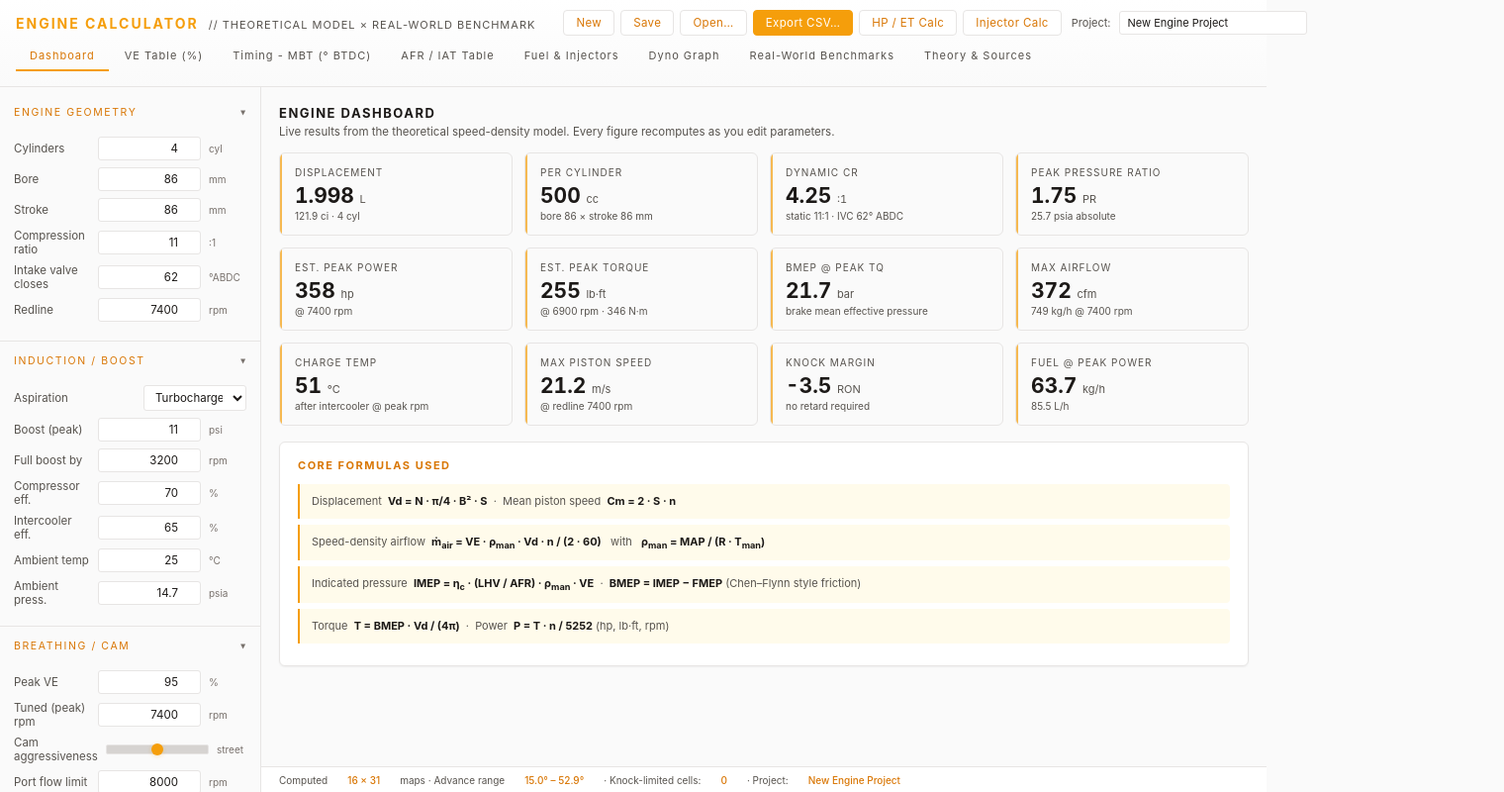
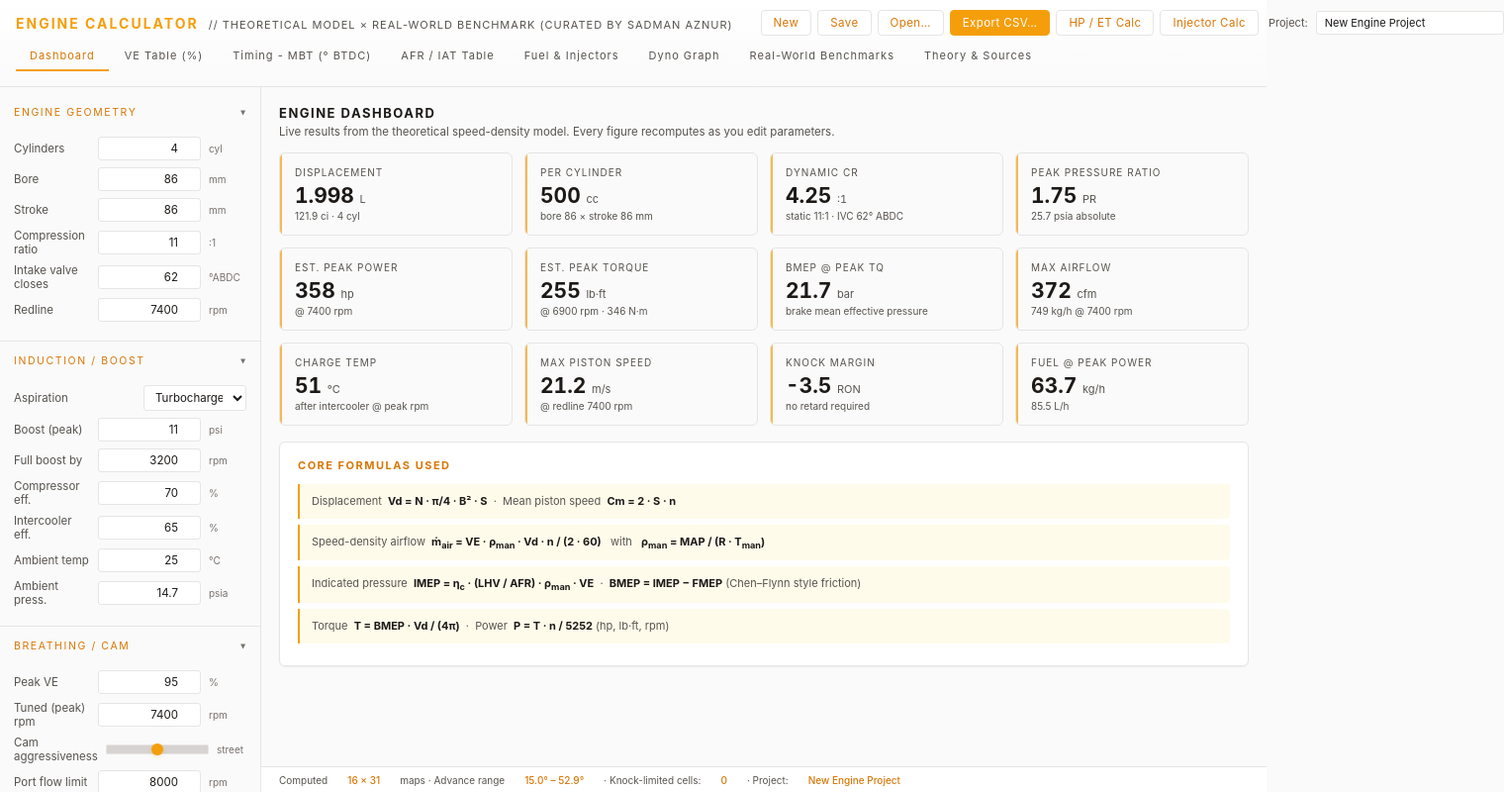
Before and after one commit to aznur1111-web/engine-calculator, a plain HTML site: page index.html in a window 1280 px wide. Shown: the whole page at 99% size, 1520 px wide, since content can reach past the window. Drawn offline with Linux system fonts and the light colour scheme.

Commit message:
Update index.html

```diff
--- a/index.html
+++ b/index.html
@@ -41,6 +41,7 @@ button.warn:hover{border-color:var(--orange);background:rgba(251,146,60,.08)}
 .tab.on{color:var(--cyan);border-bottom-color:var(--cyan)}
 
 /* ── layout ─────────────────────────── */
+
 #wrap{display:flex;height:calc(100vh - 88px)}
 aside{width:264px;flex:0 0 264px;border-right:1px solid var(--border);background:var(--bg2);overflow-y:auto;padding:10px 0 40px}
 main{flex:1;overflow:auto;padding:14px 18px 60px;background:radial-gradient(1200px 500px at 70% -10%,rgba(0,170,255,.05),transparent 60%),var(--bg)}
@@ -116,11 +117,7 @@ table{border-collapse:collapse;font-family:var(--mono);font-size:11px;font-varia
 .toast{position:fixed;top:100px;right:20px;background:#0e1a17;border:1px solid var(--green);color:var(--green);font-family:var(--mono);font-size:11px;padding:10px 16px;border-radius:5px;opacity:0;transition:opacity .25s;pointer-events:none;z-index:99;box-shadow:0 8px 30px rgba(0,0,0,.5)}
 @media(max-width:980px){aside{display:none}.statusbar{left:0}}
 
-/* =========================================================
-   AZNUR THEME - COLOR + FONT ONLY
-   Layout, spacing, sizing, structure and behavior are unchanged.
-   Palette/font matched to the current Aznur Image Compressor site.
-   ========================================================= */
+
 :root{
   --bg:#fafafa;
   --bg2:#fafafa;
@@ -368,7 +365,7 @@ input[type=range]::-webkit-slider-thumb{
   box-shadow:0 4px 12px rgba(0,0,0,.08);
 }
 
-/* Existing inline/semantic colors brought into the same Aznur palette */
+
 .pane h2{color:var(--text)}
 
 </style>
@@ -376,7 +373,7 @@ input[type=range]::-webkit-slider-thumb{
 <body>
 <header>
   <div class="hd-top">
-    <div class="logo">ENGINE CALCULATOR<small>// theoretical model &times; real-world benchmark</small></div>
+    <div class="logo">ENGINE CALCULATOR<small>// theoretical model &times; real-world benchmark (Curated by Sadman Aznur) </small></div>
     <div class="hd-btns">
       <button onclick="newProject()">New</button>
       <button onclick="saveProject()">Save</button>
```
